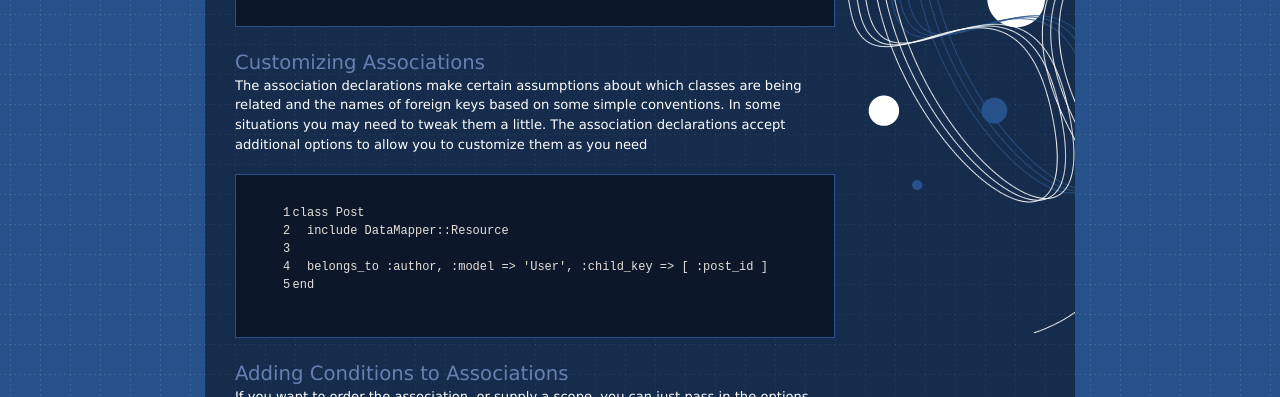
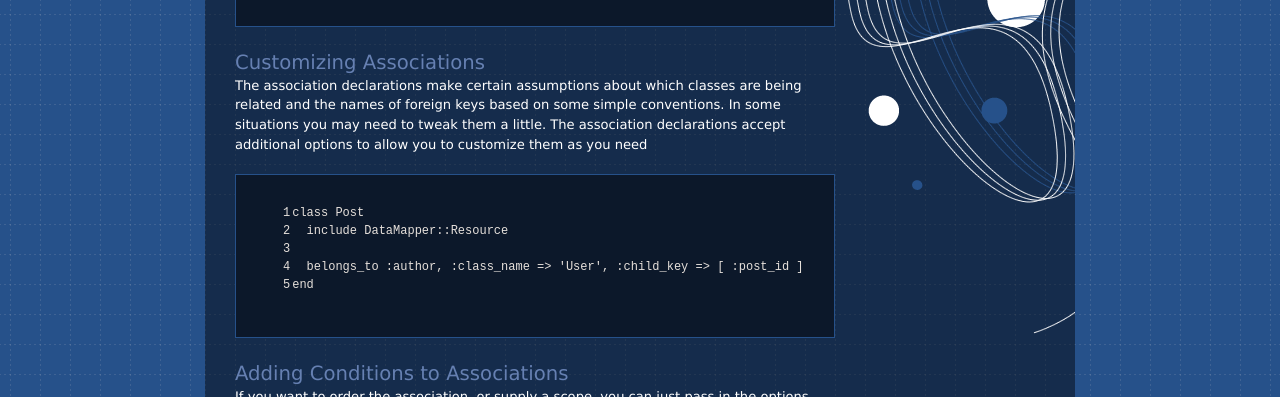
Before and after one commit to datamapper/datamapper.github.com, a Jekyll site: the page built from docs/associations.markdown, in a window 1280 px wide and 900 px high, scrolled down 2475 px. Shown: the top 397 px of the window. Built offline with Jekyll 4.4.1, drawn with Linux system fonts in a browser that asks for light colours.

Commit message:
Fix deprecated usage in Associations docs
* Thanks to Docunext for reporting this.

[#1146 state:resolved]

Signed-off-by: Alex Coles <alex@alexcolesportfolio.com>

```diff
--- a/docs/associations.markdown
+++ b/docs/associations.markdown
@@ -171,7 +171,7 @@ need
 class Post
   include DataMapper::Resource
 
-  belongs_to :author, :model => 'User', :child_key => [ :post_id ]
+  belongs_to :author, :class_name => 'User', :child_key => [ :post_id ]
 end
 {% endhighlight %}
 
```
